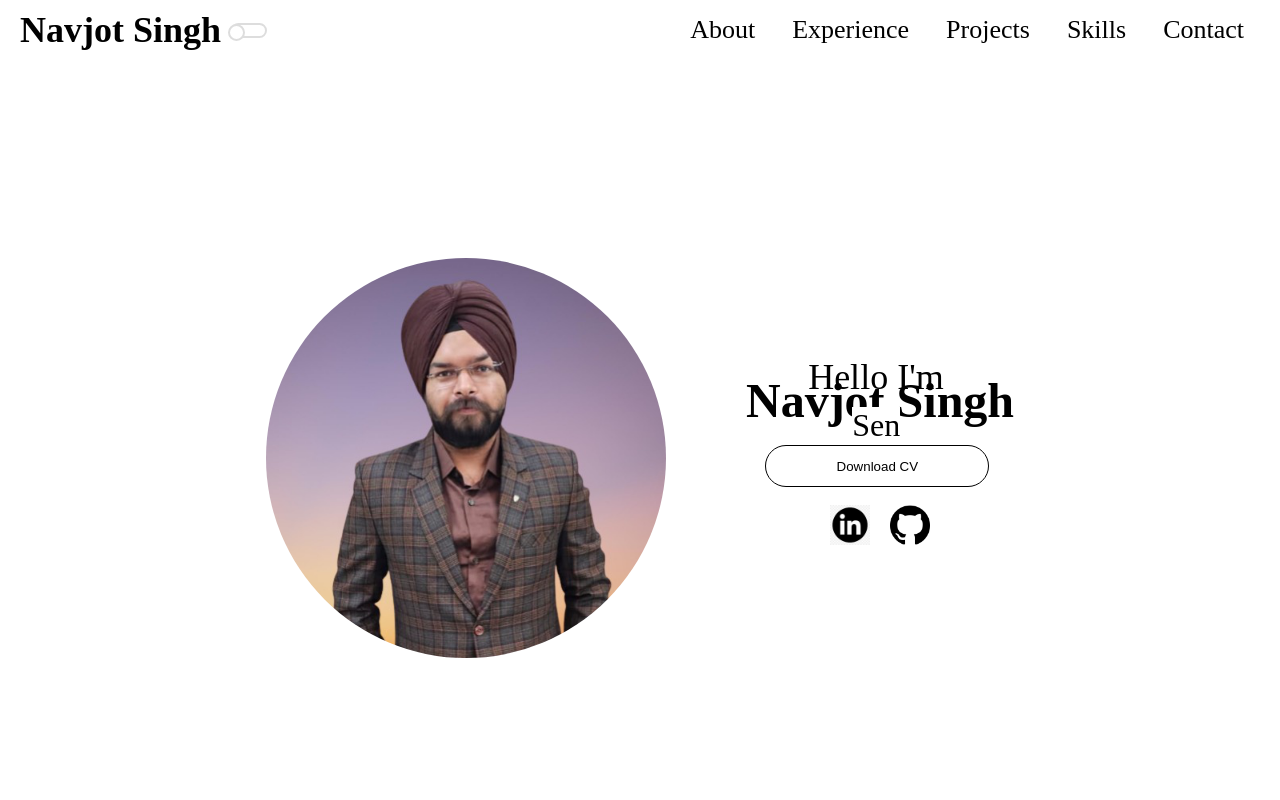
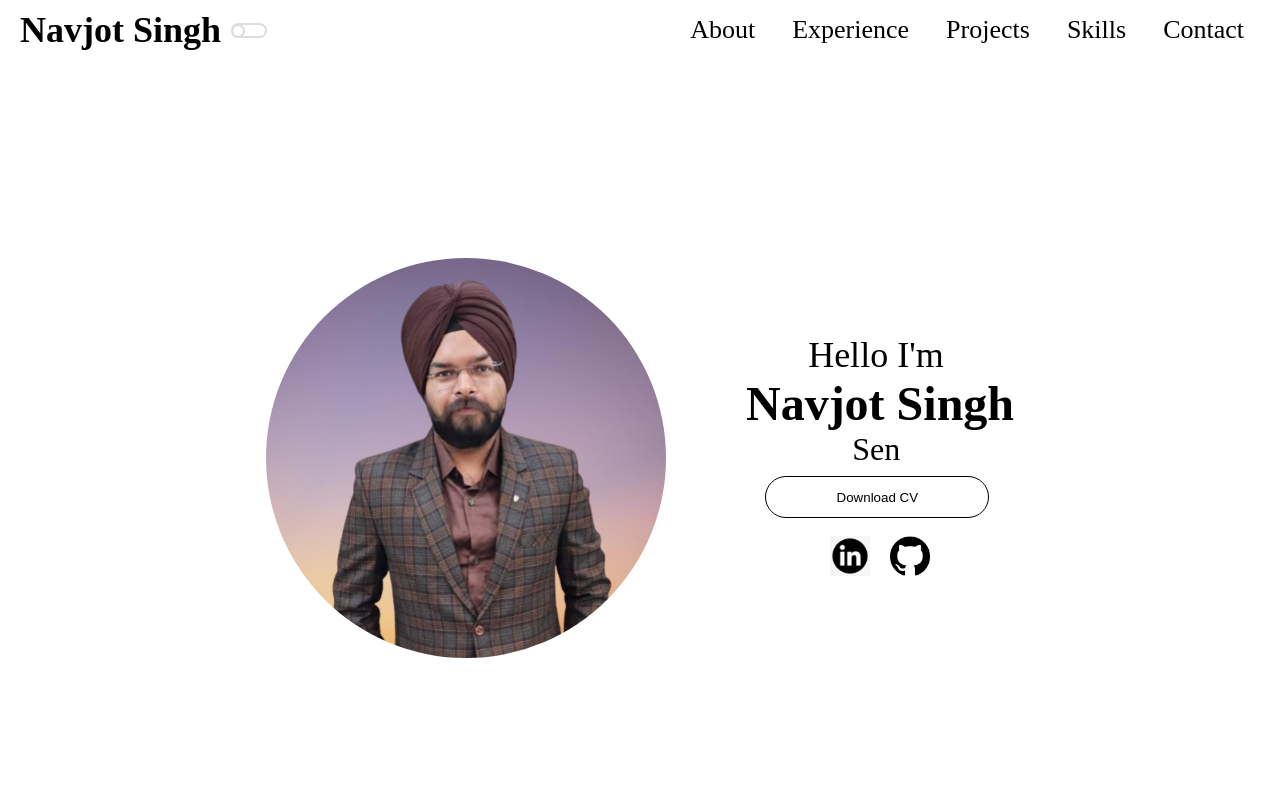
Before and after one commit to navjotsrmtpl/navjot17_portfolio, a React (Create React App) app: page / in a window 1280 px wide. Shown: the top 800 px of the page. Built offline with nearby package versions, Linux system fonts and the light colour scheme; a small style sheet from the web is missing.

Commit message:
adjust css

```diff
--- a/src/components/Intro/Intro.css
+++ b/src/components/Intro/Intro.css
@@ -49,7 +49,7 @@
   .section__text{
     font-size: 1.5em;
     align-self: center;
-    line-height: 1.5rem;
+
   }
   .title{
     font-size: 3rem;
--- a/src/components/ToggleSwitch/ToggleSwitch.css
+++ b/src/components/ToggleSwitch/ToggleSwitch.css
@@ -27,8 +27,8 @@
   .toggle-switch-label:before {
     content: '';
     display: block;
-    width: 13px;
-    height: 13px;
+    width: 10px;
+    height: 10px;
     margin: 1px;
     background: #fff;
     position: absolute;
```
